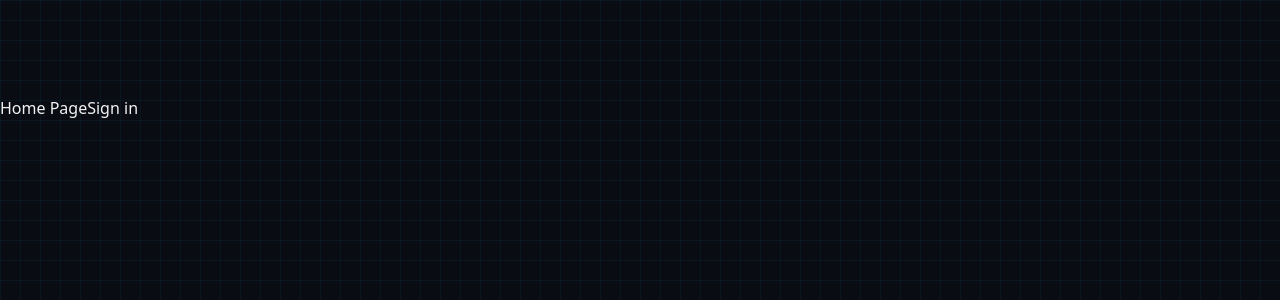
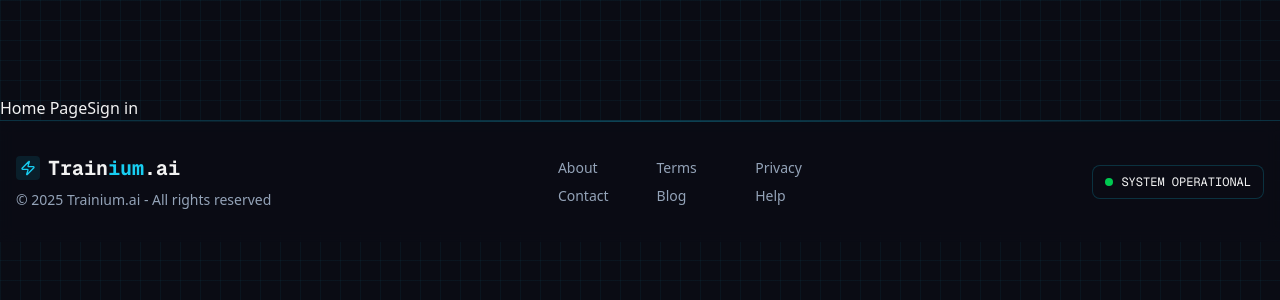
Before and after one commit to quantmharsh/Trainium, a Next.js app: page / in a window 1280 px wide. Shown: the top 300 px of the page. Built offline with nearby package versions, Linux system fonts and the light colour scheme; no server answers.

Commit message:
(fix):fixxed footer UI

```diff
--- a/src/app/layout.tsx
+++ b/src/app/layout.tsx
@@ -3,6 +3,7 @@ import { Geist, Geist_Mono } from "next/font/google";
 import "./globals.css";
 import { ClerkProvider } from "@clerk/nextjs";
 import ConvexClerkProvider from "@/providers/ConvexClerkProvider";
+import Footer from "@/components/Footer";
 
 const geistSans = Geist({
   variable: "--font-geist-sans",
@@ -37,6 +38,7 @@ export default function RootLayout({
           </div>
 
           <main className="pt-24 flex-grow">{children}</main>
+          <Footer/>
       </body>
     </html>
      </ConvexClerkProvider>
--- a/src/components/Footer.tsx
+++ b/src/components/Footer.tsx
@@ -16,11 +16,11 @@ const Footer = () => {
                                 <ZapIcon className="w-4 h-4 text-primary" />
                             </div>
                             <span className="text-xl font-bold font-mono">
-                code<span className="text-primary">flex</span>.ai
+                                Train<span className="text-primary">ium</span>.ai
                             </span>
                         </Link>
                         <p className="text-sm text-muted-foreground">
-              © {new Date().getFullYear()} codeflex.ai - All rights reserved
+                            © {new Date().getFullYear()} Trainium.ai - All rights reserved
                         </p>
                     </div>
 
```
Lines whose indentation alone changed are shown as unchanged.
